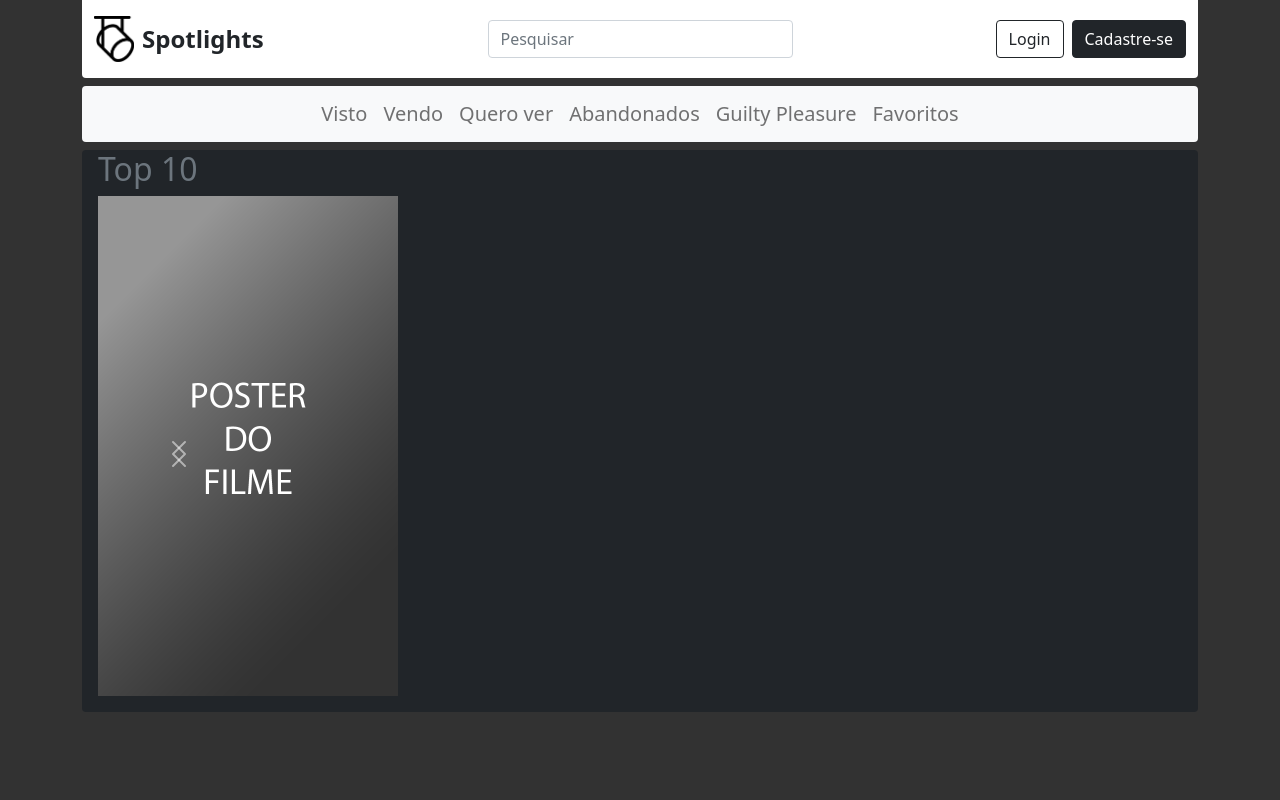
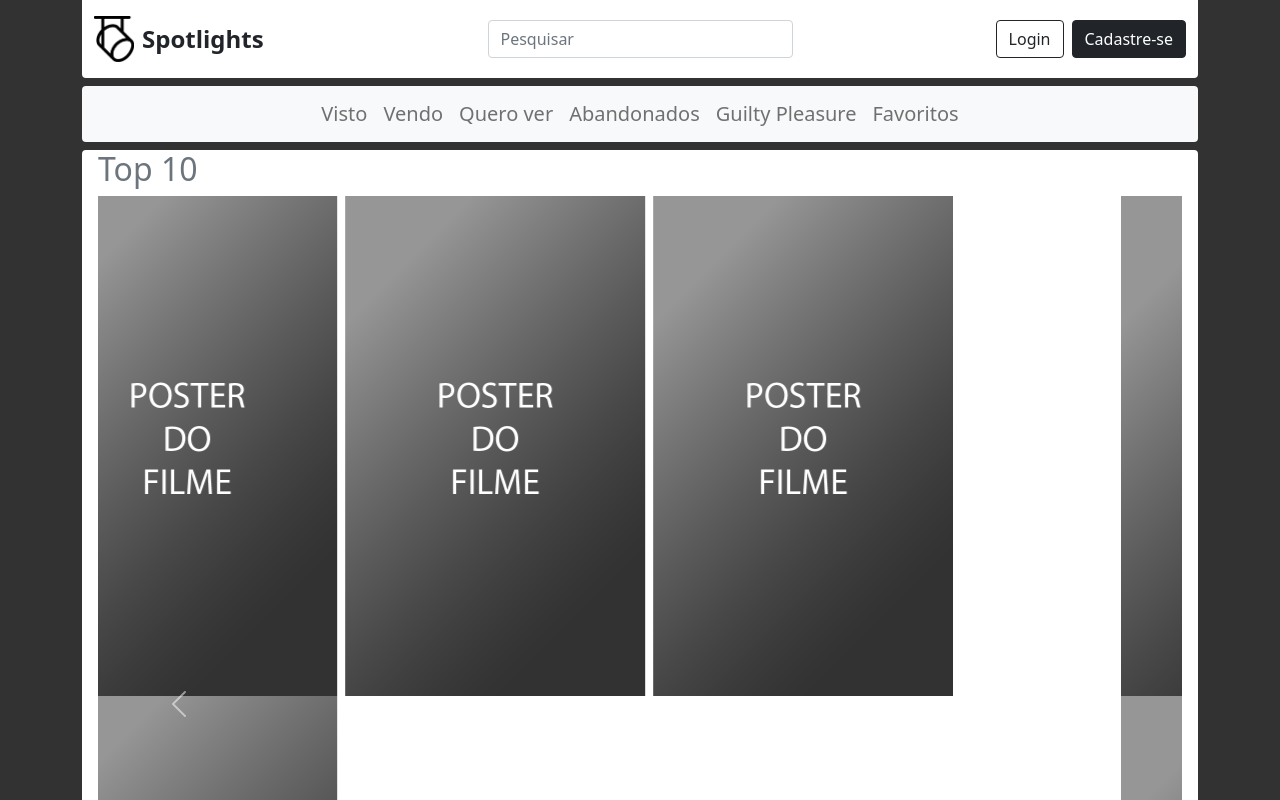
Before and after one commit to ramon-rossini/spotlights-api, an Angular app: page / in a window 1280 px wide. Built offline with nearby package versions, Linux system fonts and the light colour scheme.

Commit message:
Carrossel completado versao 1 e atualizado bootstrap

```diff
--- a/src/app/componentes/homepage/homepage.component.html
+++ b/src/app/componentes/homepage/homepage.component.html
@@ -4,7 +4,7 @@
 
         <div class="container">
 
-            <button class="navbar-toggler" type="button" data-toggle="collapse" data-target="#BarraNav">
+            <button class="navbar-toggler" type="button" data-toggle="collapse" data-bs-target="#BarraNav">
                 <span class="navbar-toggler-icon"></span>
             </button>
 
@@ -35,27 +35,40 @@
 
     </nav>
 
-    <section class="bg-dark rounded mt-2 px-3">
+    <section class="bg-white rounded mt-2 px-3">
         <h2 class="text-muted">Top 10</h2>
 
-        <div id="CarrosselTop10" class="carousel slide" data-ride="carousel"> <!-- Carrossel -->
-            <ul class="carousel-indicators"> <!-- Indicadores -->
-                <li data-target="#CarrosselTop10" data-slide-to="0" class="active"></li>
-                <li data-target="#CarrosselTop10" data-slide-to="1"></li>
-            </ul>
-            <div class="carousel-inner"> <!-- Slides -->
-                <div class="carousel-item active pb-3">
-                    <img class="d-block me-3" src="\assets\images\Exemplo-Poster-Filme.png" height="500px">
+        <div id="CarouselTop10" class="carousel slide" data-bs-ride="carousel">
+            <div class="carousel-indicators">
+                <button type="button" data-bs-target="#CarouselTop10" data-bs-slide-to="0" class="active" aria-current="true" aria-label="Slide 1"></button>
+                <button type="button" data-bs-target="#CarouselTop10" data-bs-slide-to="1" aria-label="Slide 2"></button>
+                <button type="button" data-bs-target="#CarouselTop10" data-bs-slide-to="2" aria-label="Slide 3"></button>
+            </div>
+            <div class="carousel-inner pb-3">
+                <div class="carousel-item active">
+                    <img class="me-2" src="\assets\images\Exemplo-Poster-Filme.png" height="500px">
+                    <img class="me-2" src="\assets\images\Exemplo-Poster-Filme.png" height="500px">
+                    <img class="me-2" src="\assets\images\Exemplo-Poster-Filme.png" height="500px">
+                    <img class="me-2" src="\assets\images\Exemplo-Poster-Filme.png" height="500px">
                 </div>
-                <div class="carousel-item pb-3">
-                    <img class="d-block me-3" src="\assets\images\Exemplo-Poster-Filme.png" height="500px">
+                <div class="carousel-item">
+                    <img class="me-2" src="\assets\images\Exemplo-Poster-Filme.png" height="500px">
+                    <img class="me-2" src="\assets\images\Exemplo-Poster-Filme.png" height="500px">
+                    <img class="me-2" src="\assets\images\Exemplo-Poster-Filme.png" height="500px">
+                    <img class="me-2" src="\assets\images\Exemplo-Poster-Filme.png" height="500px">
+                </div>
+                <div class="carousel-item">
+                    <img class="me-2" src="\assets\images\Exemplo-Poster-Filme.png" height="500px">
+                    <img class="me-2" src="\assets\images\Exemplo-Poster-Filme.png" height="500px">
+                    <img class="me-2" src="\assets\images\Exemplo-Poster-Filme.png" height="500px">
+                    <img class="me-2" src="\assets\images\Exemplo-Poster-Filme.png" height="500px">
                 </div>
             </div>
-            <a class="carousel-control-prev" href="#CarrosselTop10" data-slide="prev">
+            <button class="carousel-control-prev" type="button" data-bs-target="#CarouselTop10" data-bs-slide="prev">
                 <span class="carousel-control-prev-icon" aria-hidden="true"></span>
-
-            </a>
-            <button class="carousel-control-prev" type="button" data-target="#CarrosselTop10" data-slide="next">
+                <span class="visually-hidden">Anterior</span>
+            </button>
+            <button class="carousel-control-next" type="button" data-bs-target="#CarouselTop10" data-bs-slide="next">
                 <span class="carousel-control-next-icon" aria-hidden="true"></span>
                 <span class="visually-hidden">Próximo</span>
             </button>
--- a/src/index.html
+++ b/src/index.html
@@ -5,11 +5,18 @@
   <title>Spotlights</title>
   <base href="/">
   <meta name="viewport" content="width=device-width, initial-scale=1">
-  <script src="https://ajax.googleapis.com/ajax/libs/jquery/3.5.1/jquery.min.js"></script>
-  <script src="https://maxcdn.bootstrapcdn.com/bootstrap/4.5.2/js/bootstrap.min.js"></script>
   <link rel="icon" type="image/x-icon" href="favicon.ico">
 </head>
 <body>
   <app-root></app-root>
+  <script src="https://cdn.jsdelivr.net/npm/@popperjs/core@2.10.2/dist/umd/popper.min.js"
+  integrity="sha384-7+zCNj/IqJ95wo16oMtfsKbZ9ccEh31eOz1HGyDuCQ6wgnyJNSYdrPa03rtR1zdB" crossorigin="anonymous"></script>
+  <!--<script src="https://ajax.googleapis.com/ajax/libs/jquery/3.5.1/jquery.min.js"></script>-->
+  <!--<script src="https://maxcdn.bootstrapcdn.com/bootstrap/5.1.3/js/bootstrap.min.js"></script>--> <!-- 4.5.2 -->
+  <!--<script src="https://cdnjs.cloudflare.com/ajax/libs/popper.js/1.16.0/umd/popper.min.js"></script>-->
+  <!--<script src="https://cdn.jsdelivr.net/npm/bootstrap@5.1.3/dist/js/bootstrap.bundle.min.js"
+  integrity="sha384-ka7Sk0Gln4gmtz2MlQnikT1wXgYsOg+OMhuP+IlRH9sENBO0LRn5q+8nbTov4+1p" crossorigin="anonymous"></script>-->
+  <script src="https://cdn.jsdelivr.net/npm/bootstrap@5.1.3/dist/js/bootstrap.min.js"
+  integrity="sha384-QJHtvGhmr9XOIpI6YVutG+2QOK9T+ZnN4kzFN1RtK3zEFEIsxhlmWl5/YESvpZ13" crossorigin="anonymous"></script>
 </body>
 </html>
```
